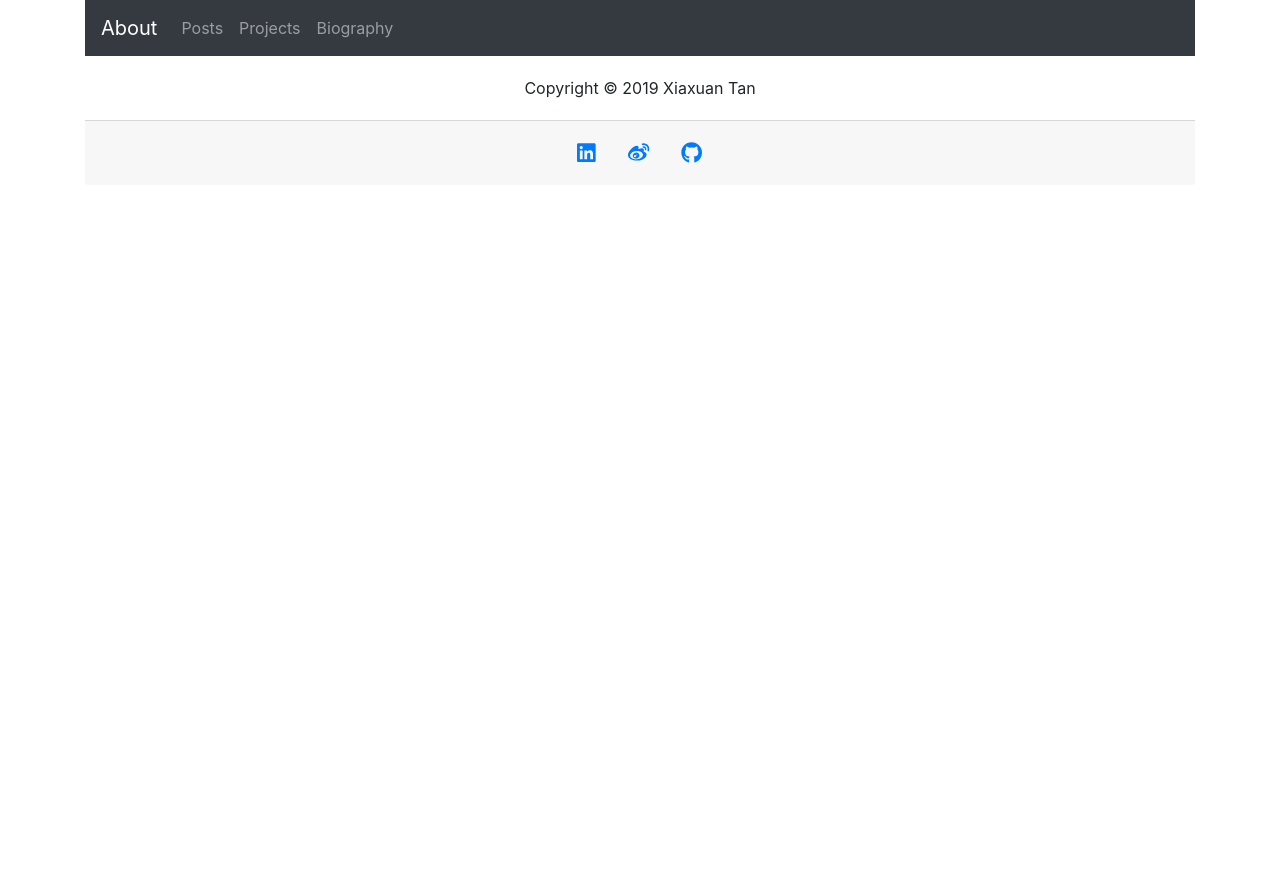
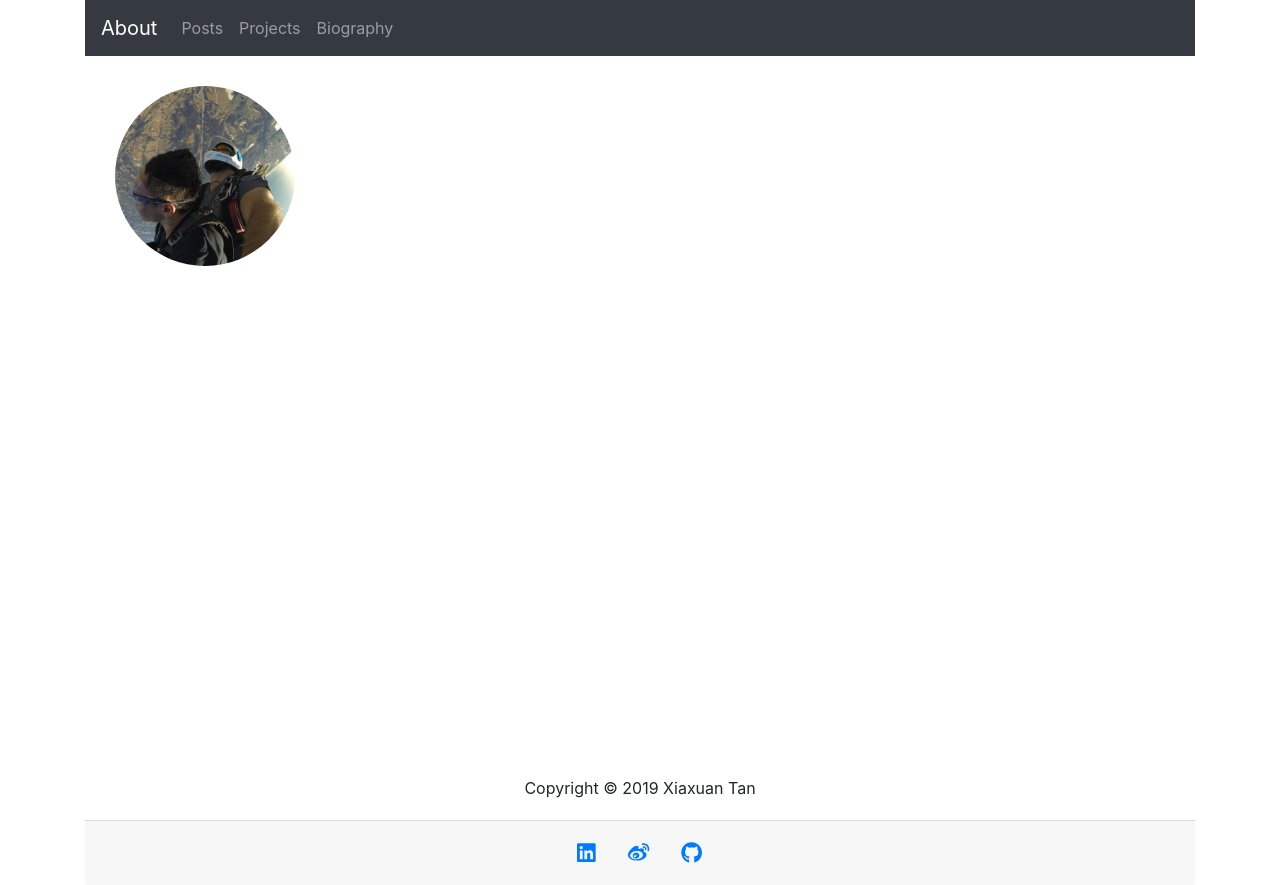
Before and after one commit to xiaxuantan/xiaxuantan.github.io, a React (Create React App) app: page / in a window 1280 px wide. Before the commit the page ends 800 px from the top, so only its background shows below. Built offline with nearby package versions, Linux system fonts and the light colour scheme.

Commit message:
add side column and about contents

```diff
--- a/src/App.js
+++ b/src/App.js
@@ -1,7 +1,9 @@
 import React from 'react';
-import { Container } from 'react-bootstrap';
-import Footer from './components/Footer/footer';
+import { Container, Row } from 'react-bootstrap';
+import Footer from './components/Footer/Footer';
 import Navigation from './components/Navigation/Navigation';
+import SideColumn from './components/SideColumn/SideColumn';
+import About from './components/About/About';
 
 const SOCIAL_MEDIA = {
   Linkedin: 'https://www.linkedin.com/in/xiaxuan-tan',
@@ -20,8 +22,12 @@ function App() {
   return (
     <Container>
       <Navigation links={NAVIGATION_LINKS} />
+      <Row>
+        <SideColumn />
+        <About />
+      </Row>
       <Footer socialMedia={SOCIAL_MEDIA} />
-    </Container>
+    </Container >
   );
 }
 
--- /dev/null
+++ b/src/components/About/About.js
@@ -0,0 +1,12 @@
+import React from 'react';
+import { Col } from 'react-bootstrap';
+
+
+const about = () => {
+    return (
+        <Col>
+        </Col>
+    )
+}
+
+export default about;
--- /dev/null
+++ b/src/components/SideColumn/SideColumn.js
@@ -0,0 +1,15 @@
+import React from 'react';
+import { Col, Image } from 'react-bootstrap';
+
+
+const sideColumn = (props) => {
+  return (
+    <Col xs={3} style={{ minHeight: "700px" }}>
+      <div style={{ display: "table-cell", textAlign: "center", verticalAlign: "middle", height: "240px", width: "240px" }}>
+        <Image src="avatar.jpg" style={{ height: "180px", width: "180px" }} roundedCircle />
+      </div>
+    </Col>
+  )
+}
+
+export default sideColumn;
```
Also changed, not shown: public/avatar.jpg (added).
